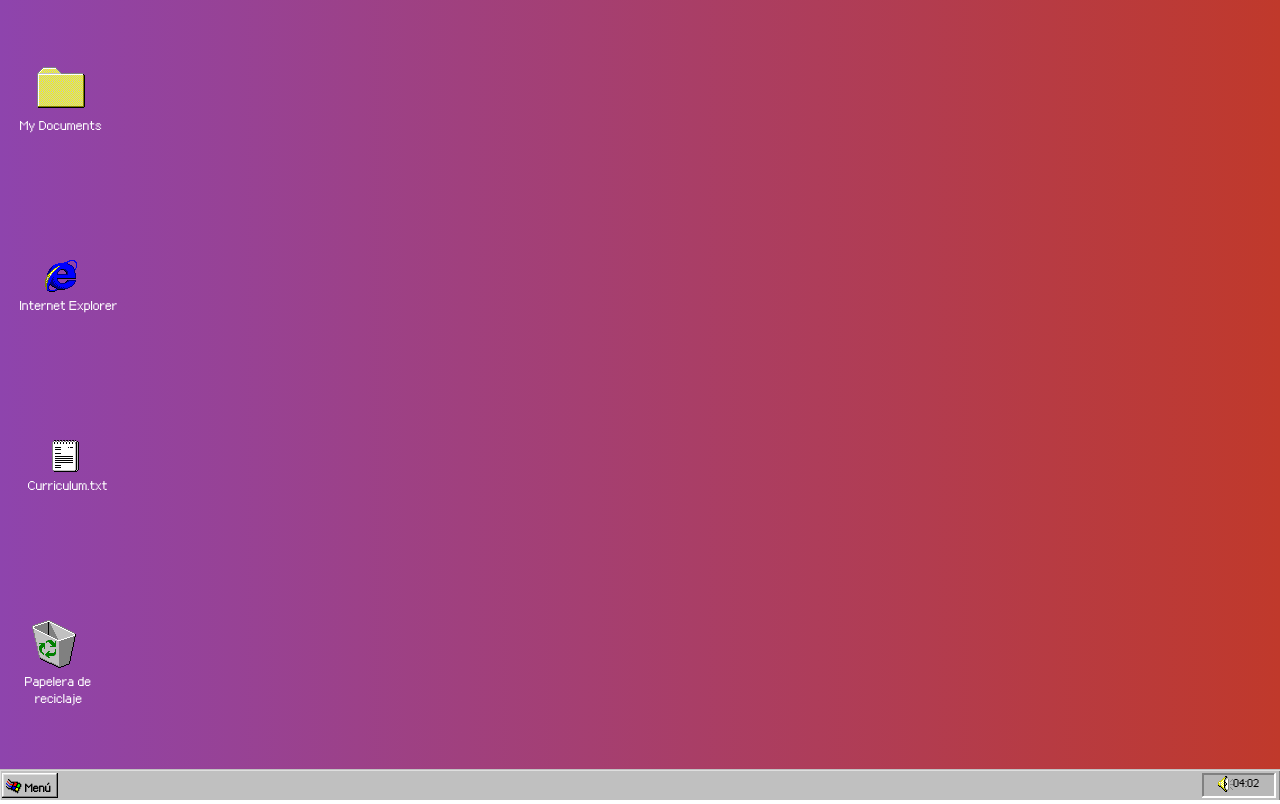
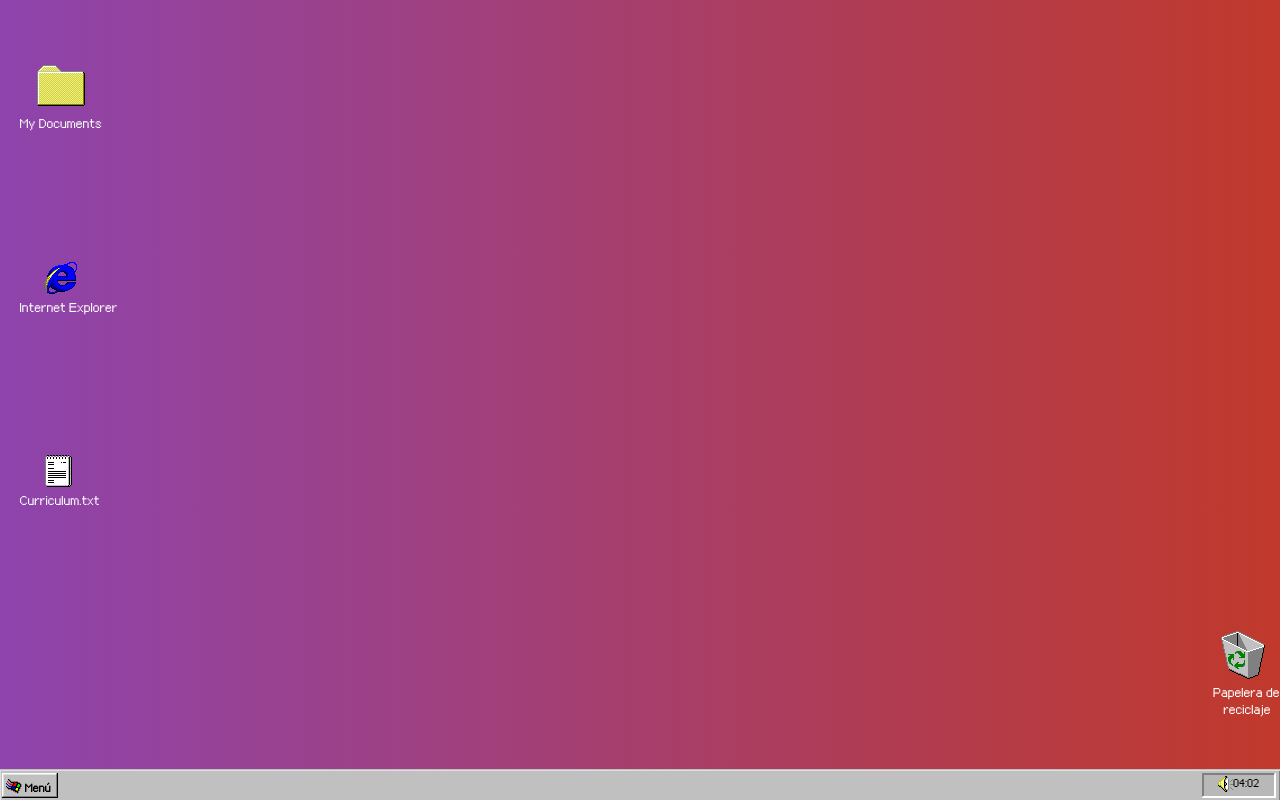
Before and after one commit to ludovv/ludovv.github.io, a PHP site: page / in a window 1280 px wide. Run offline with PHP 8.4, Linux system fonts and the light colour scheme.

Commit message:
details
-grid adjust

justify self for one element

```diff
--- a/css/style.css
+++ b/css/style.css
@@ -159,7 +159,7 @@ footer {
 }
 
 .grid-item-8{
-    padding-left: 25px;
+    justify-self: end;
 }
 
 .grid-item-8-1{
@@ -203,10 +203,10 @@ footer {
     font-family: FuenteBkn;
     color: white;
     font-size: 9px;
-    padding-left: 23px;
+    padding-left: 15px;
 }
 .notepad{
-    padding-left: 45px;
+    padding-left: 38px;
     padding-top: 0px;
 }
 
@@ -269,6 +269,7 @@ li:hover{
 
 .grid-container-item{
     display: grid;
-    grid-template-columns: auto auto auto;
+    grid-template-columns: 35% auto auto;
     align-items: center;
+    grid-template-rows: 25% 25% 25% 25%;
 }
--- a/index.html
+++ b/index.html
@@ -50,6 +50,8 @@
             </div>
             <div class="grid-item-6"></div>
             <div class="grid-item-7"></div>
+            <div></div>
+            <div></div>
             <div class="grid-item-8">
                 <a href=""><img onclick="cerrar()" class="recyclebin" src="img/recycle_bin_empty_cool-0.png" alt=""></a>
 
```
